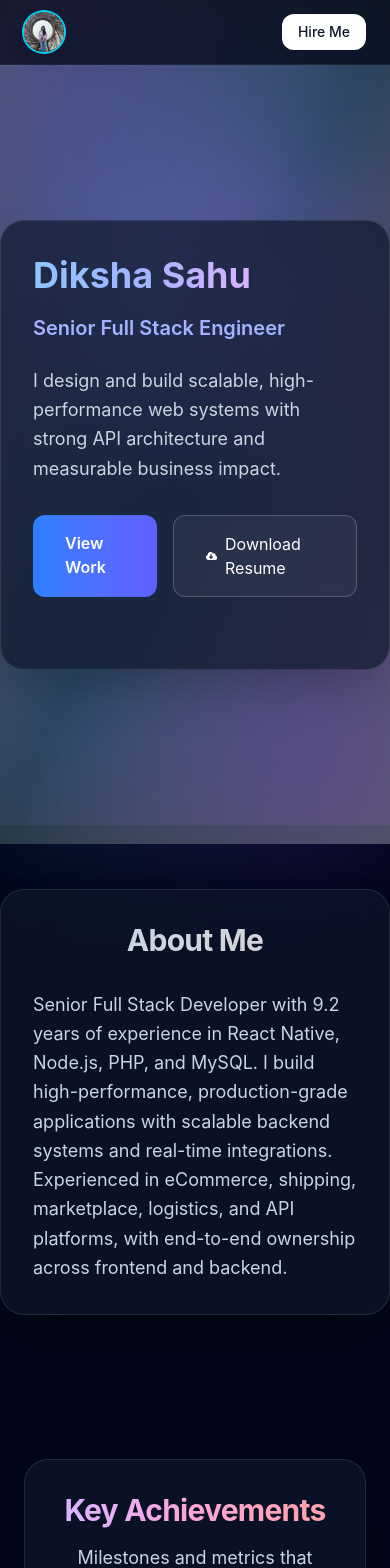
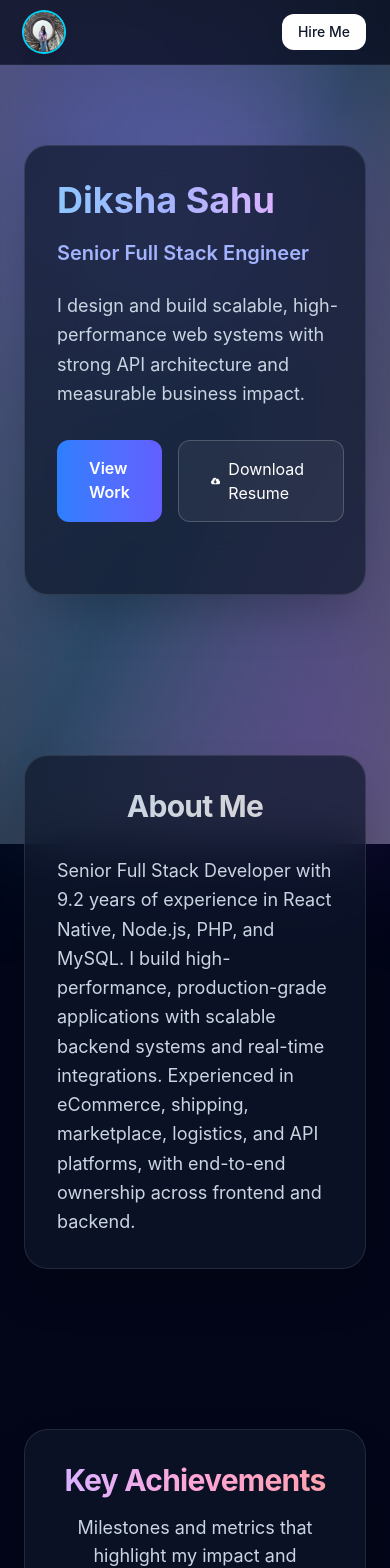
Before and after one commit to deekshasahu1807/diksha-portfolio, a React (Vite) app: page / in a window 390 px wide. Shown: the top 1568 px of the page. Built offline with nearby package versions, Linux system fonts and the light colour scheme.

Commit message:
Made pages responsive

```diff
--- a/src/Components/About.jsx
+++ b/src/Components/About.jsx
@@ -1,8 +1,9 @@
 import { aboutData } from "./Common/Data";
+import Section from "./Common/Section";
 
 export default function About() {
     return (
-        <section id="about" className="relative overflow-hidden py-16">
+        <Section id="about" className="relative overflow-hidden py-16">
             <div className="pointer-events-none absolute inset-0 " />
             <div className="relative z-10 mx-auto max-w-6xl rounded-3xl border border-white/10 bg-slate-900/70 p-8 shadow-2xl backdrop-blur-xl md:p-12">
                 <div className="text-center mb-8">
@@ -12,6 +13,6 @@ export default function About() {
                 </div>
                 <p className="text-lg leading-relaxed text-slate-300">{aboutData}</p>
             </div>
-        </section>
+        </Section>
     );
 }
--- a/src/Components/Heading.jsx
+++ b/src/Components/Heading.jsx
@@ -4,9 +4,11 @@ import { FaCloudDownloadAlt } from "react-icons/fa";
 import GradientOrb from "./Common/GradientOrb";
 import { container, item, headingData, resumeLink } from "./Common/Data";
 
+import Section from "./Common/Section";
+
 export default function Heading() {
     return (
-        <section id="home" className="relative min-h-[90vh] flex items-center overflow-hidden py-16">
+        <Section id="home" className="relative min-h-[90vh] flex items-center overflow-hidden py-16">
             <div className="pointer-events-none absolute inset-0 bg-linear-to-br from-blue-500/20 via-indigo-500/10 to-purple-500/20" />
             <GradientOrb />
             <div className="relative z-10 mx-auto max-w-6xl rounded-3xl border border-white/10 bg-slate-900/70 p-8 shadow-2xl backdrop-blur-xl md:p-12">
@@ -29,6 +31,6 @@ export default function Heading() {
                     <div className="relative" />
                 </div>
             </div>
-        </section>
+        </Section>
     );
 }
--- a/src/Components/Skills.jsx
+++ b/src/Components/Skills.jsx
@@ -22,7 +22,7 @@ export default function Skills() {
 
                 <div className="grid grid-cols-2 gap-4 sm:grid-cols-3 md:grid-cols-4 lg:grid-cols-5 xl:grid-cols-6">
                     {skillsData.map((skill) => (
-                        <div key={skill.name} className="group flex flex-row items-center justify-center rounded-2xl border border-white/10 bg-white/5 px-5 py-4 text-sm text-gray-300 transition hover:-translate-y-1 hover:border-amber-300/70 hover:bg-amber-500/20 hover:text-white hover:shadow-lg">
+                        <div key={skill.name} className="group flex flex-row items-left justify-center rounded-2xl border border-white/10 bg-white/5 px-5 py-4 text-sm text-gray-300 transition hover:-translate-y-1 hover:border-amber-300/70 hover:bg-amber-500/20 hover:text-white hover:shadow-lg">
                             {skill.icon}
                             <span className="ml-2">{skill.name}</span>
                         </div>
@@ -57,22 +57,6 @@ export default function Skills() {
 
                         <SkillsSection />
 
-                        {/* <div className="max-h-[60vh] overflow-y-auto pr-3">
-                            <div className="grid grid-cols-1 gap-4 sm:grid-cols-2 md:grid-cols-3">
-                                {skillCategories.map((category) => (
-                                    <div key={category.title} className="rounded-xl border border-white/10 bg-white/5 p-4">
-                                        <h4 className="text-lg font-semibold text-amber-300">{category.title}</h4>
-                                        <ul className="mt-2 list-disc space-y-1 pl-5 text-sm text-slate-100">
-                                            {category.items.map((item) => (
-                                                <li key={item}>{item}</li>
-                                            ))}
-                                        </ul>
-                                    </div>
-                                ))}
-                            </div>
-                        </div> */}
-
-
                         <div className="mt-6 text-right">
                             <button
                                 type="button"
```
